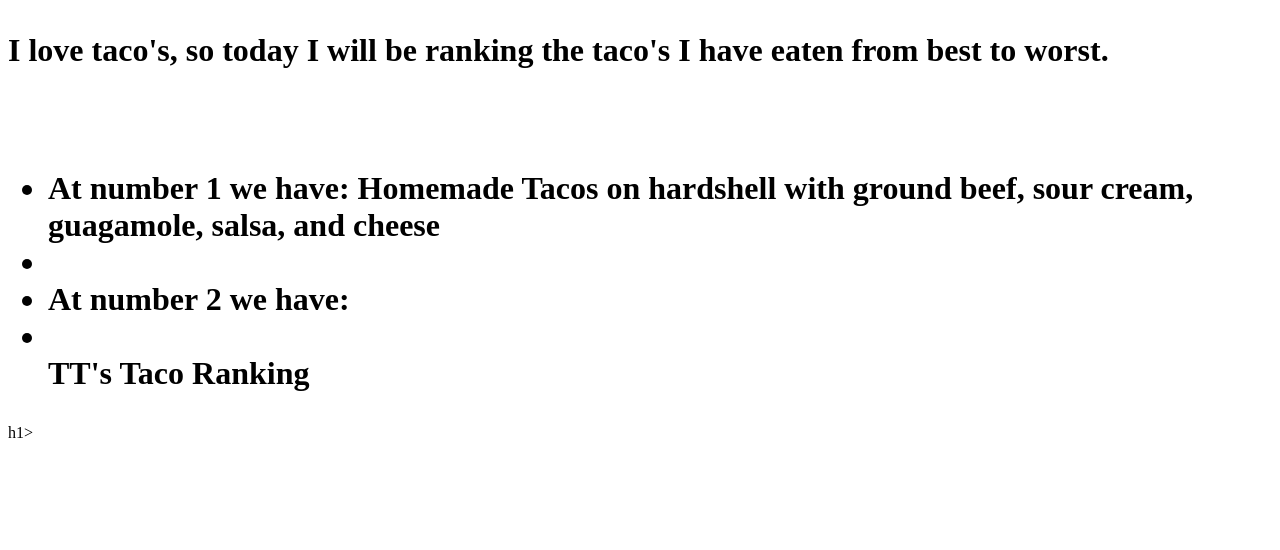
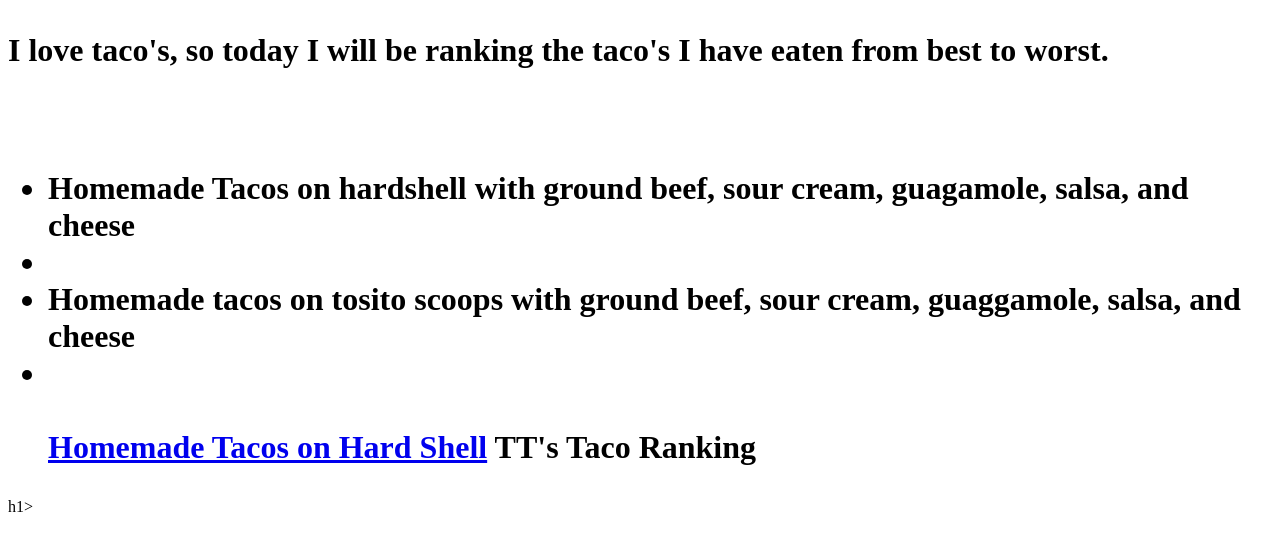
Before and after one commit to Tia-Amara/Tia-Amara.github.io, a plain HTML site: page index.html in a window 1280 px wide. Drawn offline with Linux system fonts and the light colour scheme.

Commit message:
Add files via upload

```diff
--- a/index.html
+++ b/index.html
@@ -12,10 +12,11 @@
 
 <br>
 <ul>
-			<li>At number 1 we have: Homemade Tacos on hardshell with ground beef, sour cream, guagamole, salsa, and cheese<li>
-			<li>At number 2 we have: </li>
+			<li> Homemade Tacos on hardshell with ground beef, sour cream, guagamole, salsa, and cheese<li>
+			<li>Homemade tacos on tosito scoops with ground beef, sour cream, guaggamole, salsa, and cheese </li>
 			<li></li>
-
+			<br/>
+			<a href="Homemade Tacos on hard shell"> Homemade Tacos on Hard Shell</a>
 </body> TT's Taco Ranking</h1>h1>
 
 
```
Also changed, not shown: untitled.html (added, +10 -0 lines).
